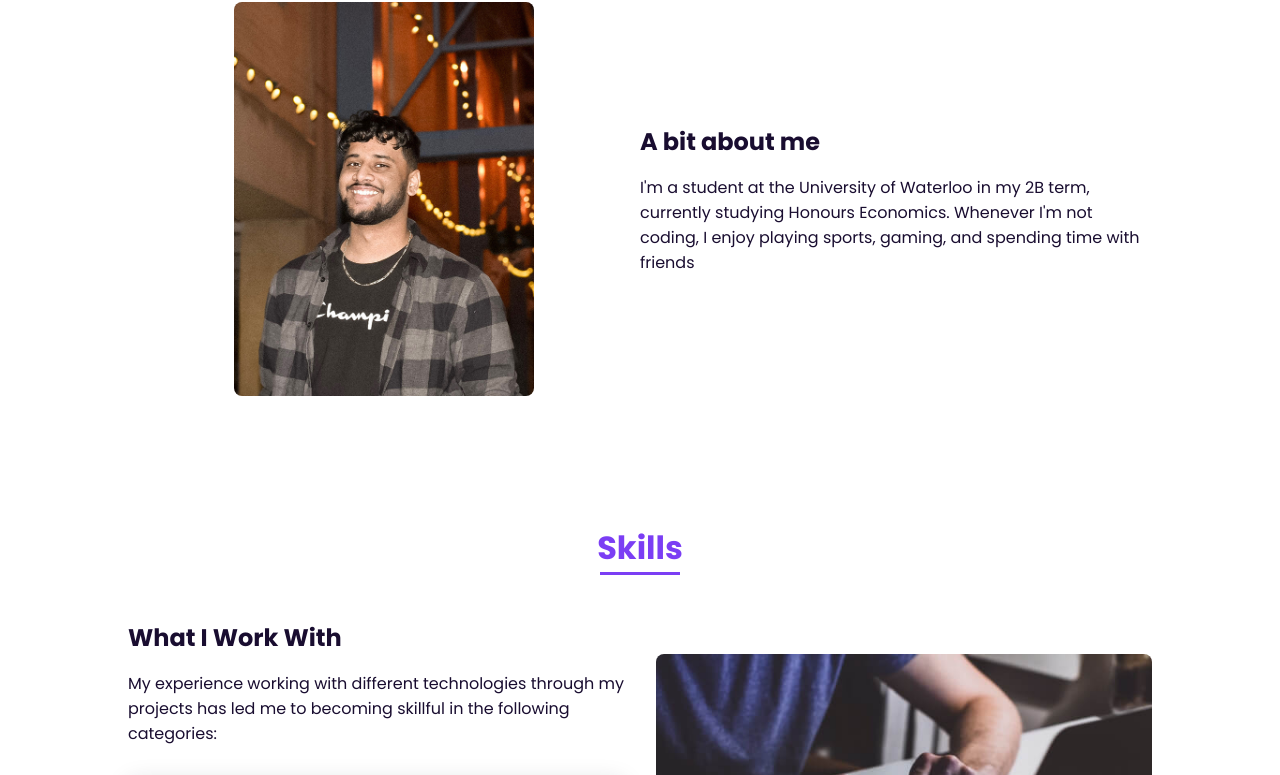
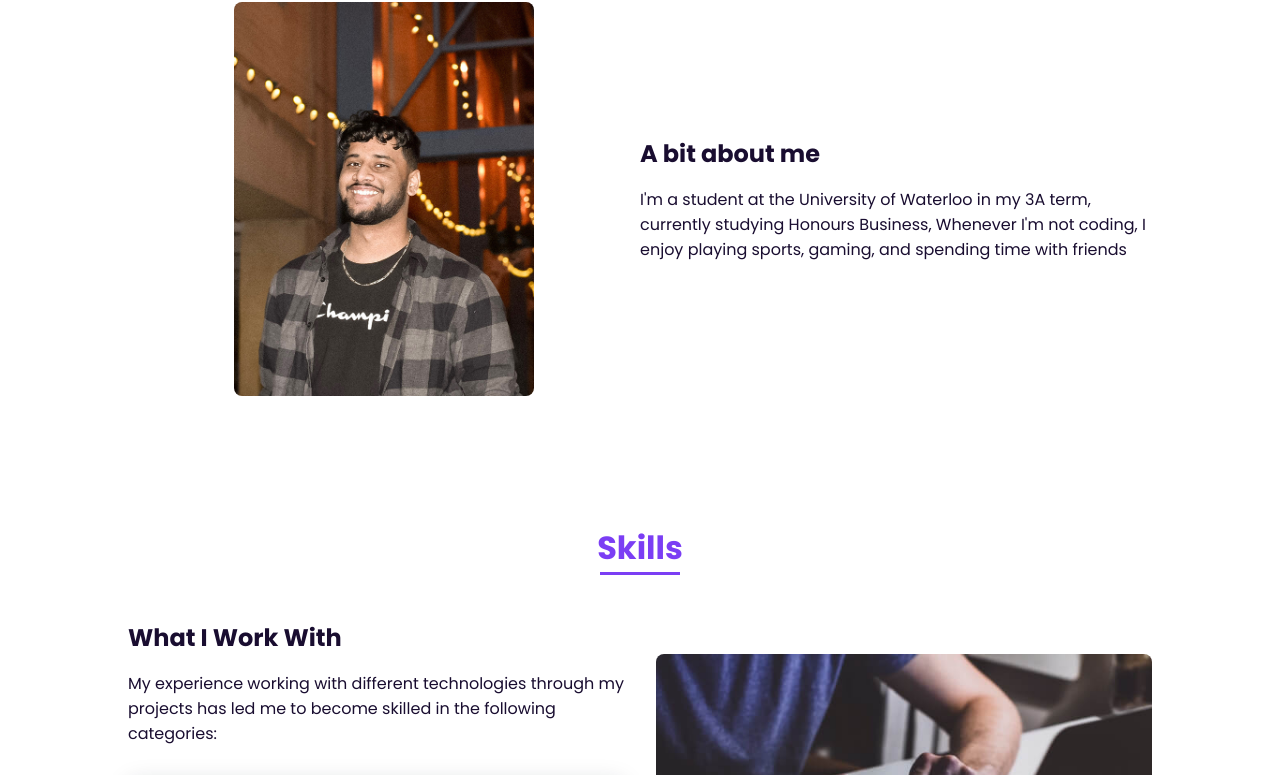
Before and after one commit to muqeetbhura/muqeetbhura.github.io, a plain HTML site: page index.html in a window 1280 px wide. Shown: the part 848-1623 px from the top of the page. Drawn offline with nearby package versions, Linux system fonts and the light colour scheme.

Commit message:
Update index.html

```diff
--- a/index.html
+++ b/index.html
@@ -73,7 +73,7 @@
 
                     <div>
                         <h2 class="about__subtitle">A bit about me</h2>
-                        <p class="about__text">I'm a student at the University of Waterloo in my 2B term, currently studying Honours Economics. Whenever I'm not coding, I enjoy playing sports, gaming, and spending time with friends</p>
+                        <p class="about__text">I'm a student at the University of Waterloo in my 3A term, currently studying Honours Business, Whenever I'm not coding, I enjoy playing sports, gaming, and spending time with friends</p>
                     </div>
                 </div>
             </section>
@@ -85,7 +85,7 @@
                 <div class="skills__container bd-grid">
                     <div>
                         <h2 class="skills__subtitle">What I Work With</h2>
-                        <p class="skills__text">My experience working with different technologies through my projects has led me to becoming skillful in the following categories:</p>
+                        <p class="skills__text">My experience working with different technologies through my projects has led me to become skilled in the following categories:</p>
                         <div class="skills__data">
                             <div class="skills__names">
                                 <i class='bx bxl-python skills__icon'></i>
```
